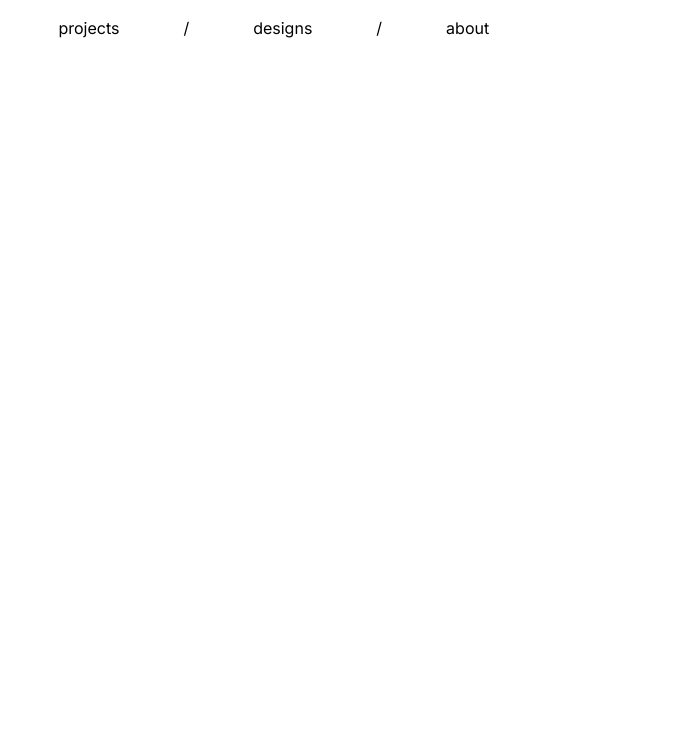
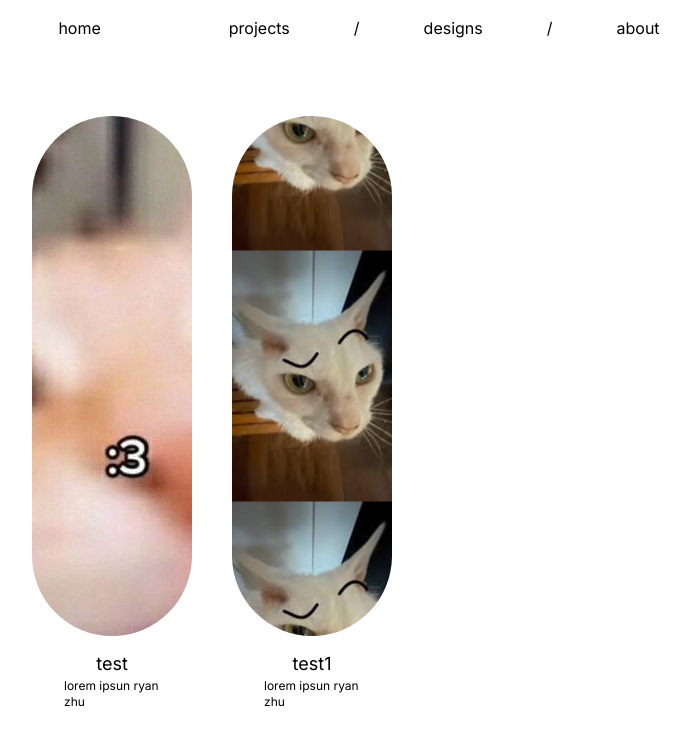
Before and after one commit to snootfef/Personal-Site, a Next.js app: page /projects in a window 1280 px wide. Shown: the top 744 px of the page, without its empty margins (428-1119 px from the left). Built offline with nearby package versions, Linux system fonts and the light colour scheme.

Commit message:
Further set up layout for projects page, ready for content data

```diff
--- /dev/null
+++ b/src/app/Interfaces/Interfaces.ts
@@ -0,0 +1 @@
+export default interface ProjectProps { name: string; description: string; img: string }
--- a/src/app/data/projects.ts
+++ b/src/app/data/projects.ts
@@ -1,5 +1,8 @@
-const projects: Array<object> = [
-   { name: 'test', description: 'lorem ipsun ryan zhu', img: 'test.jpg' }
+import ProjectProps from "../Interfaces/Interfaces";
+
+const projects: Array<ProjectProps> = [
+   { name: 'test', description: 'lorem ipsun ryan zhu', img: 'test.jpg' },
+   { name: 'test1', description: 'lorem ipsun ryan zhu', img: 'test1.jpg' }
 ];
 
 export default projects;
--- a/src/app/nav.tsx
+++ b/src/app/nav.tsx
@@ -14,6 +14,12 @@ export default function Nav() {
 
    return (
       <nav className={'flex items-center w-screen h-14 fixed bg-white text-black duration-700 ease-in-out ' + (scroll ? 'pr-0 pl-[60vw]' : 'px-[33vw]')}>
+         <Link
+            href='/'
+            className="m-16"
+         >
+            home
+         </Link>
          <Link
             href='/projects'
             className="m-16"
--- a/src/app/projects/ProjectIcon.tsx
+++ b/src/app/projects/ProjectIcon.tsx
@@ -1,19 +1,32 @@
-interface Props { project: { name: string, description: string, img: string } }
+import ProjectProps from "../Interfaces/Interfaces"
 
-export default function projectIcon({ project }: Props) {
+export default function projectIcon({ project }: { project: ProjectProps }) {
    return (
       <main
-         className="rounded-md"
-         style={{
-            backgroundImage: project.img
-         }}
+         className="flex flex-col items-center"
       >
-         <h2>
-            project.name
-         </h2>
-         <p>
-            project.description
-         </p>
-      </main>
+         <section
+            className="flex flex-col items-center justify-center rounded-full w-[12.5vw] h-[65vh] m-5"
+            style={{
+               backgroundImage: "url('/assets/" + project.img + "')",
+               backgroundPosition: "center"
+            }}
+         >
+         </section>
+         <section
+            className="flex flex-col justify-center items-center w-24 h-12"
+         >
+            <h2
+               className="text-lg"
+            >
+               {project.name}
+            </h2>
+            <p
+               className="text-xs"
+            >
+               {project.description}
+            </p>
+         </section>
+      </main >
    )
 }
--- a/src/app/projects/page.tsx
+++ b/src/app/projects/page.tsx
@@ -1,17 +1,20 @@
 import Nav from '../nav'
 import projects from '../data/projects'
 import ProjectIcon from './ProjectIcon';
-
-interface Props { name: string, description: string, img: string }
+import ProjectProps from '../Interfaces/Interfaces';
 
 export default function Page() {
 
    return (
       <main
-         className="flex flex-col"
+         className="flex flex-col items-center w-screen h-screen overflow-auto relative"
       >
          <Nav />
-         {projects.map((project: Props) => <ProjectIcon project={project}></ProjectIcon>)}
+         <section
+            className='flex flex-row justify-center w-screen h-full mt-24'
+         >
+            {projects.map((project: ProjectProps) => <ProjectIcon project={project}></ProjectIcon>)}
+         </section>
       </main>
    )
 }
```
Also changed, not shown: public/assets/test1.jpg (added).
